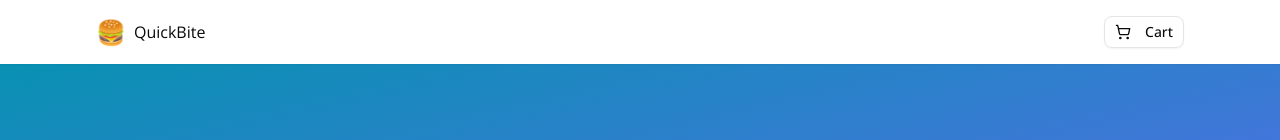
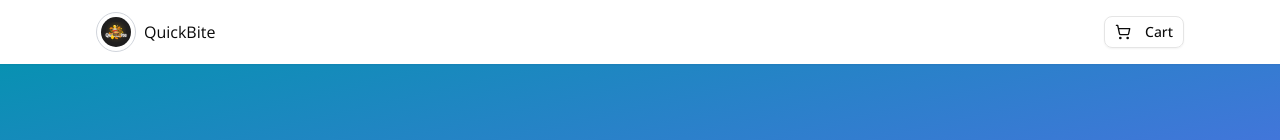
Before and after one commit to 1046prt/QuickBite, a Next.js app: page / in a window 1280 px wide. Shown: the top 140 px of the page. Built offline with nearby package versions, Linux system fonts and the light colour scheme.

Commit message:
Append the logo of QuickBite

```diff
--- a/app/page.tsx
+++ b/app/page.tsx
@@ -78,7 +78,14 @@ export default function MenuPage() {
       <header className="menu-header">
         <div className="header-container">
           <div className="header-brand">
-            <div className="brand-icon">🍔</div>
+            <div className="brand-icon">
+              <img
+              src="/logo/QuickBite.svg"
+              alt="QuickBite"
+              className="h-10 w-10 rounded-full border border-gray-300 p-1 bg-white"
+              />
+            </div>
+
             <h1>QuickBite</h1>
           </div>
           <ShoppingCartSidebar>
```
Also changed, not shown: public/logo/QuickBite.png (added), public/logo/QuickBite.svg (added).
